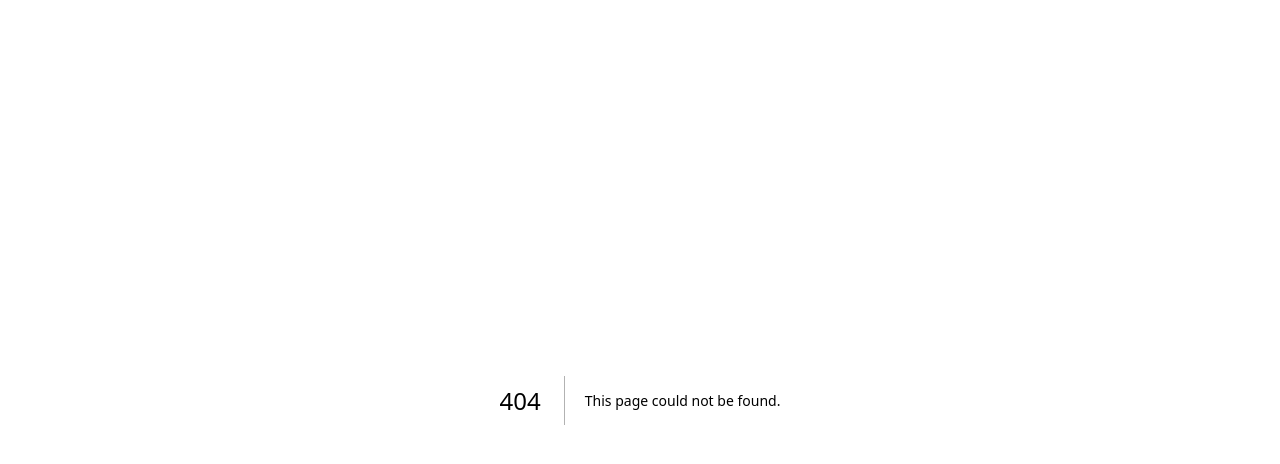
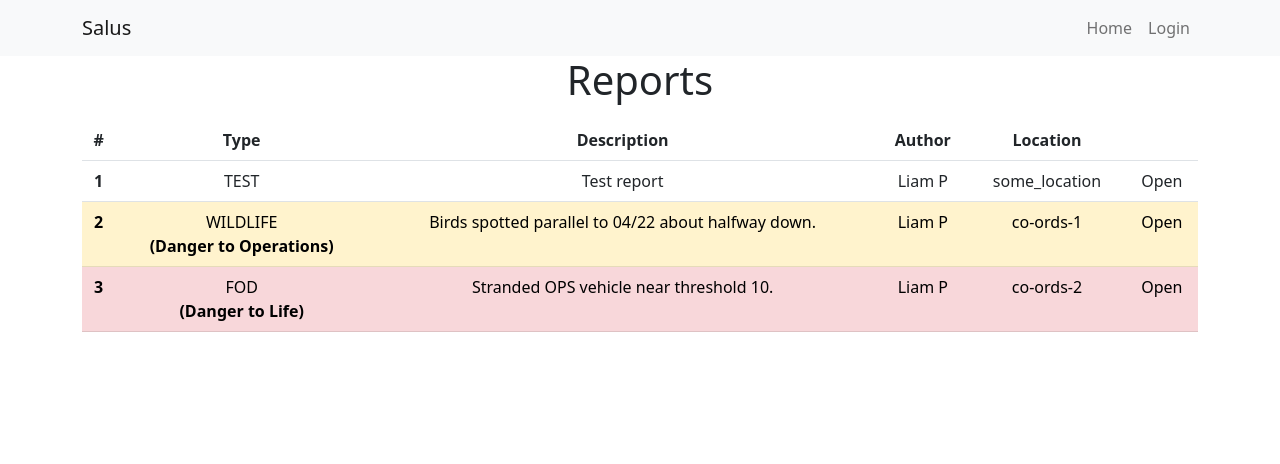
Before and after one commit to liamdln/project-salus, a Next.js app: page /dashboard/reports in a window 1280 px wide. Before the commit this address had no page. Shown: the top 464 px of the page. Built offline with nearby package versions, Linux system fonts and the light colour scheme; no server answers.

Commit message:
started adding reports, navbar changes, settings changes

```diff
--- a/components/navbar.tsx
+++ b/components/navbar.tsx
@@ -8,6 +8,7 @@ export default function Header() {
     const name = session.data?.user?.name || "Profile";
 
     let profileButton;
+    let reportsButton;
     if (session.status === "authenticated") {
         profileButton = (
             <>
@@ -16,10 +17,25 @@ export default function Header() {
                         { capitalizeFirstLetter(name) }
                     </a>
                     <ul className="dropdown-menu" aria-labelledby="navbarDropdown">
-                        <li><a className="dropdown-item" href="#">Action</a></li>
-                        <li><a className="dropdown-item" href="#">Another action</a></li>
+                        <li><a className="dropdown-item" href="#">Profile</a></li>
+                        <li><a className="dropdown-item" href="#">Orgnization</a></li>
                         <li><hr className="dropdown-divider" /></li>
                         <li><a className="dropdown-item" onClick={() => signOut()} style={{ cursor: "pointer" }}>Logout</a></li>
+                    </ul>
+                </li>
+            </>
+        )
+        reportsButton = (
+            <>
+                <li className="nav-item dropdown">
+                    <a className="nav-link dropdown-toggle" id="navbarDropdown" role="button" data-bs-toggle="dropdown" aria-expanded="false" style={{ cursor: "pointer" }}>
+                        Reports
+                    </a>
+                    <ul className="dropdown-menu" aria-labelledby="navbarDropdown">
+                        <li><Link className="dropdown-item" href="/dashboard/create">Create Report</Link></li>
+                        <li><Link className="dropdown-item" href="/dashboard/reports?filter=own">View Your Reports</Link></li>
+                        <li><Link className="dropdown-item" href="/dashboard/reports">View All Reports</Link></li>
+                        <li><Link className="dropdown-item" href="/dashboard/audit">Statistics and Auditing</Link></li>
                     </ul>
                 </li>
             </>
@@ -45,6 +61,7 @@ export default function Header() {
                             <li className="nav-item">
                                 <Link className="nav-link" href={ session.status === "authenticated" ? "/dashboard" : "/" }>{ session.status === "authenticated" ? "Dashboard" : "Home" }</Link>
                             </li>
+                            { reportsButton }
                             {profileButton}
                         </ul>
                     </div>
--- a/config/settings.ts
+++ b/config/settings.ts
@@ -9,9 +9,9 @@ export var settings: Settings = {
     }
 }
 
-export async function readSettings(filter?: string): Promise<Settings> {
+export async function readSettings(returnFilter?: string): Promise<Settings> {
 
-    return await SettingsData.find({}, filter).then((res: any) => {
+    return await SettingsData.find({}, returnFilter).then((res: any) => {
         settings = res;
         return res;
     }).catch(err => {
--- /dev/null
+++ b/lib/reports.ts
@@ -0,0 +1,3 @@
+export function getReports(filter?: Record<string, any>) {
+
+}
--- a/pages/dashboard/index.tsx
+++ b/pages/dashboard/index.tsx
@@ -5,12 +5,11 @@ import React from "react";
 import Layout from "../../components/layout";
 import { readSettings } from "../../config/settings";
 import { capitalizeFirstLetter } from "../../lib/utils";
-import "../../styles/Login.module.css"
 
 const Dashboard: NextPage = (props: any) => {
 
     const session = useSession();
-    const userName = session.data?.user?.name;
+    const userName = session.data?.user?.name || "";
 
     if (session.status === "loading") {
         return (
--- /dev/null
+++ b/pages/dashboard/reports/index.tsx
@@ -0,0 +1,105 @@
+import type { NextPage } from "next";
+import { useSession } from "next-auth/react";
+import { useRouter } from "next/router";
+import React from "react";
+import Layout from "../../../components/layout";
+
+const Reports: NextPage = ({ reports }: any) => {
+
+    const session = useSession();
+    const router = useRouter()
+    const query = router.query;
+
+    return (
+        <Layout>
+            <div className="container text-center">
+                <h1>Reports</h1>
+                {/* <span>Query: {query.filter ? query.filter : "None"}</span> */}
+                {reports.length < 1 ?
+                    <>
+                        <div className="mt-3">
+                            <span style={{ display: "block" }}>No reports have been made.</span>
+                            <button className="btn btn-primary mt-2">Check Again</button>
+                        </div>
+                    </>
+                    :
+
+                    <table className="table table-hover mt-3">
+                        <thead>
+                            <tr>
+                                <th scope="col">#</th>
+                                <th scope="col">Type</th>
+                                <th scope="col">Description</th>
+                                <th scope="col">Author</th>
+                                <th scope="col">Location</th>
+                                <th scope="col"></th>
+                            </tr>
+                        </thead>
+                        <tbody>
+                            {reports.map((report: any, index: number) => {
+                                const tableColour = report.severity === 1 ? "table-warning" : report.severity === 2 ? "table-danger" : ""
+                                return (
+                                    <tr key={index} className={tableColour}>
+                                        <th scope="row">{report.id}</th>
+                                        <td>
+                                        { report.severity === 1 ?
+                                            <>
+                                                { report.type } <br />
+                                                <strong>(Danger to Operations)</strong>
+                                            </> : report.severity === 2 ?
+                                            <>
+                                                { report.type } <br />
+                                                <strong>(Danger to Life)</strong>
+                                            </> :
+                                            <>
+                                                { report.type }
+                                            </>
+                                        }
+                                        </td>
+                                        <td>{report.description}</td>
+                                        <td>{report.author}</td>
+                                        <td>{report.location}</td>
+                                        <td>Open</td>
+                                    </tr>
+                                );
+                            })}
+                        </tbody>
+                    </table>
+
+                }
+            </div>
+        </Layout>
+    );
+};
+
+export async function getServerSideProps() {
+    // get reports
+    const reports = [{
+        id: 1,
+        type: "TEST",
+        severity: 0,
+        description: "Test report",
+        author: "Liam P",
+        location: "some_location",
+    },
+    {
+        id: 2,
+        type: "WILDLIFE",
+        severity: 1,
+        description: "Birds spotted parallel to 04/22 about halfway down.",
+        author: "Liam P",
+        location: "co-ords-1",
+    },
+    {
+        id: 3,
+        type: "FOD",
+        severity: 2,
+        description: "Stranded OPS vehicle near threshold 10.",
+        author: "Liam P",
+        location: "co-ords-2",
+    }]
+    // const reports: any[] = [];
+    return { props: { reports } }
+}
+
+export default Reports;
```
Also changed, not shown: pages/auth/login.tsx (+5 -19 lines), pages/dashboard/reports/audit.tsx (added), pages/dashboard/reports/create.tsx (added).
